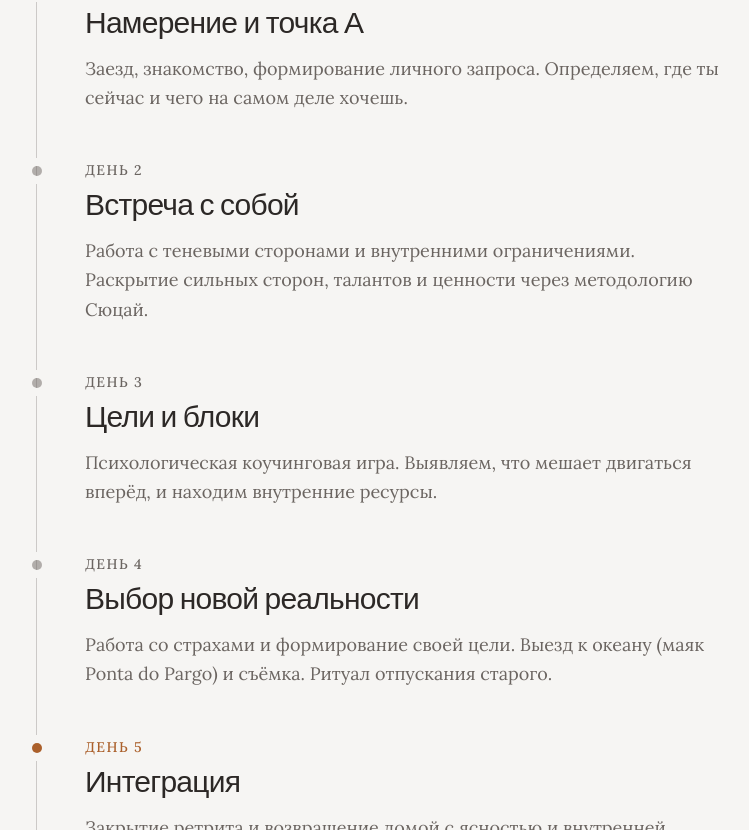
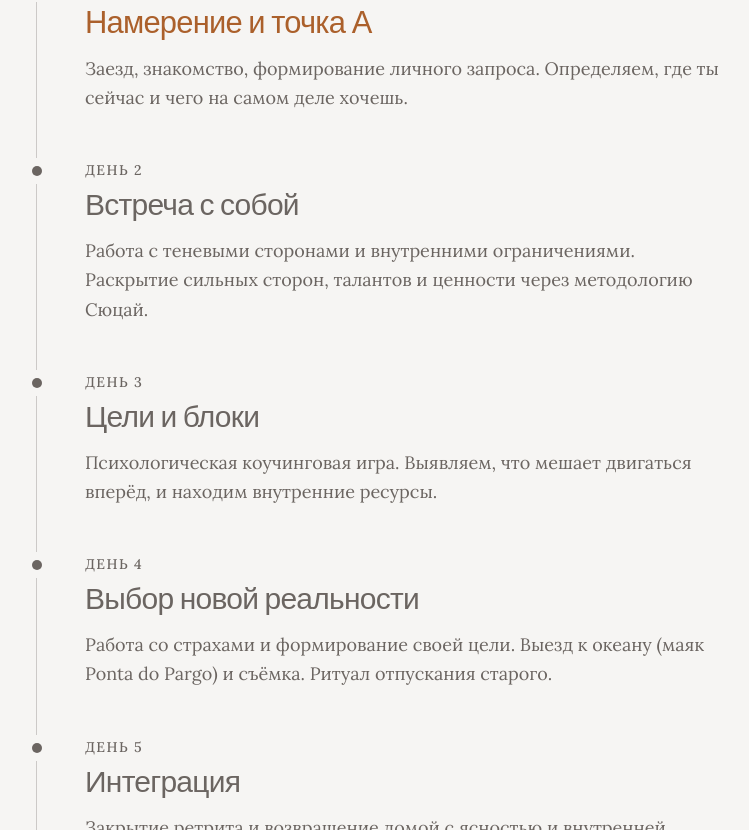
Before and after one commit to coendeurloo/madeira-retreat, a Next.js app: page / in a window 1280 px wide. Shown: the part 3710-4540 px from the top of the page, without its empty margins (268-1017 px from the left). Built offline with nearby package versions, Linux system fonts and the light colour scheme.

Commit message:
Highlight active program day on scroll

```diff
--- a/components/retreat/program.tsx
+++ b/components/retreat/program.tsx
@@ -1,11 +1,55 @@
 "use client"
 
+import { useEffect, useRef, useState } from "react"
 import { useLanguage } from "@/lib/language-context"
 
 const revealDelays = ["", "reveal-delay-100", "reveal-delay-200", "reveal-delay-300", "reveal-delay-400"]
 
 export function Program() {
   const { t } = useLanguage()
+  const days = t.program.days
+  const itemRefs = useRef<Array<HTMLDivElement | null>>([])
+  const frameRef = useRef<number | null>(null)
+  const [activeDayIndex, setActiveDayIndex] = useState(0)
+
+  useEffect(() => {
+    const calculate = () => {
+      const focusY = window.innerHeight * 0.45
+      let closestIndex = 0
+      let closestDistance = Number.POSITIVE_INFINITY
+
+      itemRefs.current.forEach((el, index) => {
+        if (!el) return
+        const rect = el.getBoundingClientRect()
+        const midpoint = rect.top + rect.height * 0.5
+        const distance = Math.abs(midpoint - focusY)
+        if (distance < closestDistance) {
+          closestDistance = distance
+          closestIndex = index
+        }
+      })
+
+      setActiveDayIndex(closestIndex)
+      frameRef.current = null
+    }
+
+    const scheduleCalculate = () => {
+      if (frameRef.current !== null) return
+      frameRef.current = window.requestAnimationFrame(calculate)
+    }
+
+    scheduleCalculate()
+    window.addEventListener("scroll", scheduleCalculate, { passive: true })
+    window.addEventListener("resize", scheduleCalculate)
+
+    return () => {
+      window.removeEventListener("scroll", scheduleCalculate)
+      window.removeEventListener("resize", scheduleCalculate)
+      if (frameRef.current !== null) {
+        window.cancelAnimationFrame(frameRef.current)
+      }
+    }
+  }, [days.length])
 
   return (
     <section className="container mx-auto px-6 max-w-3xl">
@@ -16,26 +60,37 @@ export function Program() {
       </div>
 
       <div className="relative border-l border-muted-foreground/30 ml-4 md:ml-6 space-y-12 pb-8">
-        {t.program.days.map((day, i) => {
-          const isFirstOrLast = i === 0 || i === t.program.days.length - 1
+        {days.map((day, i) => {
+          const isActive = i === activeDayIndex
+          const dayColor = isActive
+            ? "hsl(var(--primary))"
+            : "hsl(var(--muted-foreground))"
           return (
             <div
               key={i}
+              ref={(node) => {
+                itemRefs.current[i] = node
+              }}
               className={`relative pl-8 md:pl-12 reveal-on-scroll ${revealDelays[i % revealDelays.length]}`}
             >
               <div
-                className={`absolute -left-[5px] top-1.5 w-2.5 h-2.5 rounded-full shadow-[0_0_0_8px_hsl(var(--background))] ${
-                  isFirstOrLast ? "bg-primary" : "bg-muted-foreground/50"
-                }`}
+                className="absolute -left-[5px] top-1.5 w-2.5 h-2.5 rounded-full shadow-[0_0_0_8px_hsl(var(--background))]"
+                style={{ backgroundColor: dayColor }}
               />
               <span
-                className={`text-sm font-medium tracking-widest uppercase mb-2 block ${
-                  isFirstOrLast ? "text-primary" : "text-muted-foreground"
-                }`}
+                className="text-sm font-medium tracking-widest uppercase mb-2 block transition-colors duration-300"
+                style={{ color: dayColor }}
               >
                 {day.day}
               </span>
-              <h3 className="font-serif text-2xl md:text-3xl font-medium tracking-tight mb-3">
+              <h3
+                className="font-serif text-2xl md:text-3xl font-medium tracking-tight mb-3 transition-all duration-300"
+                style={{
+                  color: dayColor,
+                  transform: isActive ? "scale(1.03)" : "scale(1)",
+                  transformOrigin: "left center",
+                }}
+              >
                 {day.title}
               </h3>
               <p className="text-lg font-light text-muted-foreground leading-relaxed">
```
